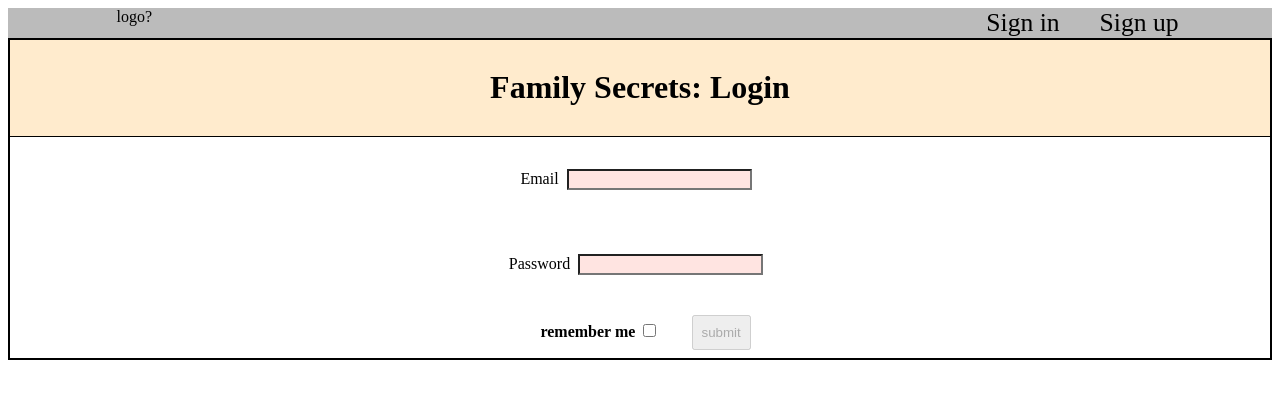
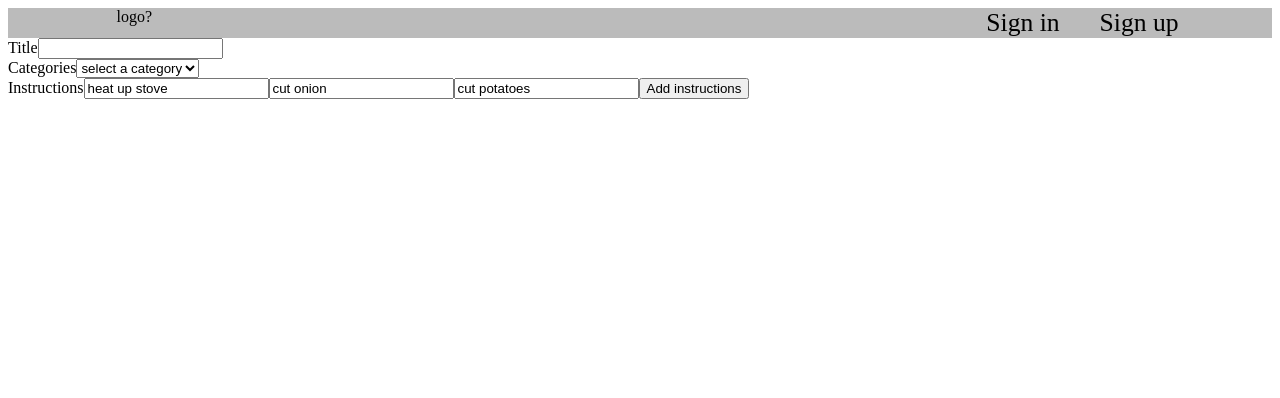
Before and after one commit to Secret-Recipes-Build-Week/frontend, a React (Create React App) app: page /edit in a window 1280 px wide. Shown: the top 398 px of the page. Built offline with nearby package versions, Linux system fonts and the light colour scheme.

Commit message:
set up edit page

```diff
--- a/src/App.js
+++ b/src/App.js
@@ -4,22 +4,24 @@ import { Route, Switch } from "react-router-dom";
 
 //components
 import PrivateRoute from "./components/PrivateRoute";
-import TestComponent from "./components/testComponent/TestComponent";
 import LoginForm from "./components/LoginForm";
 import Nav from "./components/Nav/Nav";
 import AddRecipe from "./components/AddRecipe/AddRecipe";
 import Dashboard from "./components/Dashboard";
+import LandingPagetest from "./components/LandingPagetest";
+import EditRecipe from "./components/EditRecipe";
 
 const App = () => {
   return (
     <div>
       <Nav />
       <Switch>
-        <PrivateRoute path="/dashboard" component={Dashboard} />
+        <Route path="/edit" component={EditRecipe} />
         <Route path="/add" component={AddRecipe} />
-        <PrivateRoute exact path="/" component={TestComponent} />
+        <Route path="/dashboard" component={Dashboard} />
+        <Route path="/signin" component={LoginForm} />
+        <Route exact path="/" component={LandingPagetest} />
       </Switch>
-      <LoginForm />
     </div>
   );
 };
--- /dev/null
+++ b/src/components/EditRecipe.js
@@ -0,0 +1,65 @@
+import React, { useState } from "react";
+import { initialValue } from "./initialValue";
+
+const instuctionsLength = initialValue.instructions.length;
+console.log(instuctionsLength);
+export default function EditRecipe() {
+  // edit page will need access to the state for recipe to fill in the form
+  const [number, setNumber] = useState(0);
+  let inputs = [];
+
+  //function addInput(num) {
+  for (let i = 0; i < number; i++) {
+    const instuctionsInput = (
+      <input id="instructions" type="text" name="text" />
+    );
+    inputs.push(instuctionsInput);
+  }
+  // return inputs;
+  //}
+  //addInput(number);
+
+  const instructionsLabel = <label htmlFor="instructions">Instructions</label>;
+
+  const handleAddInstuctions = (e) => {
+    e.preventDefault();
+    setNumber(number + 1);
+  };
+
+  return (
+    <React.Fragment>
+      <form>
+        <label htmlFor="title">Title</label>
+        <input id="title" type="text" />
+
+        <br />
+
+        <label htmlFor="categories">Categories</label>
+        <select name="categories" id="categories">
+          <option value="">select a category</option>
+          <option value="">dinner</option>
+        </select>
+
+        <br />
+        {instructionsLabel}
+        {initialValue.instructions.map((instruct) => {
+          return <input type="text" value={instruct.text} />;
+        })}
+
+        {inputs.map((inp) => {
+          return inp;
+        })}
+        <button onClick={handleAddInstuctions}>Add instructions</button>
+      </form>
+    </React.Fragment>
+  );
+}
+
+// for number of insturctions/engredient
+
+// const [number, setNumber] = useSate(1);
+
+//for(let i = 0, i > number, i++){
+//     const instuctionsInput = <input id="instructions" type="text" />;
+//     return instuctionsInput;
+// }
--- /dev/null
+++ b/src/components/LandingPagetest.js
@@ -0,0 +1,11 @@
+import React from "react";
+import { Link } from "react-router-dom";
+
+export default function LandingPagetest() {
+  return (
+    <div>
+      <Link to="signin">Sign In</Link>
+      <Link to="signup">Sign Up</Link>
+    </div>
+  );
+}
--- a/src/components/Nav/Nav.js
+++ b/src/components/Nav/Nav.js
@@ -13,7 +13,6 @@ const Nav = (props) => {
     }
   }, [isLoggedIn]);
 
-
   // ! >>>>>>>>>>>>>>>>>>>>>>>>>>>>>>FOR DEVELOPEMENT ONLY>>>>>>>>>>>>>>>>>>>>>>>>>>
   const signoutHandler = () => {
     //Clicking the 'Sign out' button will delete token
@@ -26,7 +25,6 @@ const Nav = (props) => {
     setIsLoggedIn(true);
   };
   // ! >>>>>>>>>>>>>>>>>>>>>>>>>>>>>>DELETE^^^>>>>>>>>>>>>>>>>>>>>>>>>>>>>>>>>>>>>>>
-
 
   const navItems = isLoggedIn ? (
     <div>
```
Also changed, not shown: 1 other file (tests, documents, lock files or other folders).
